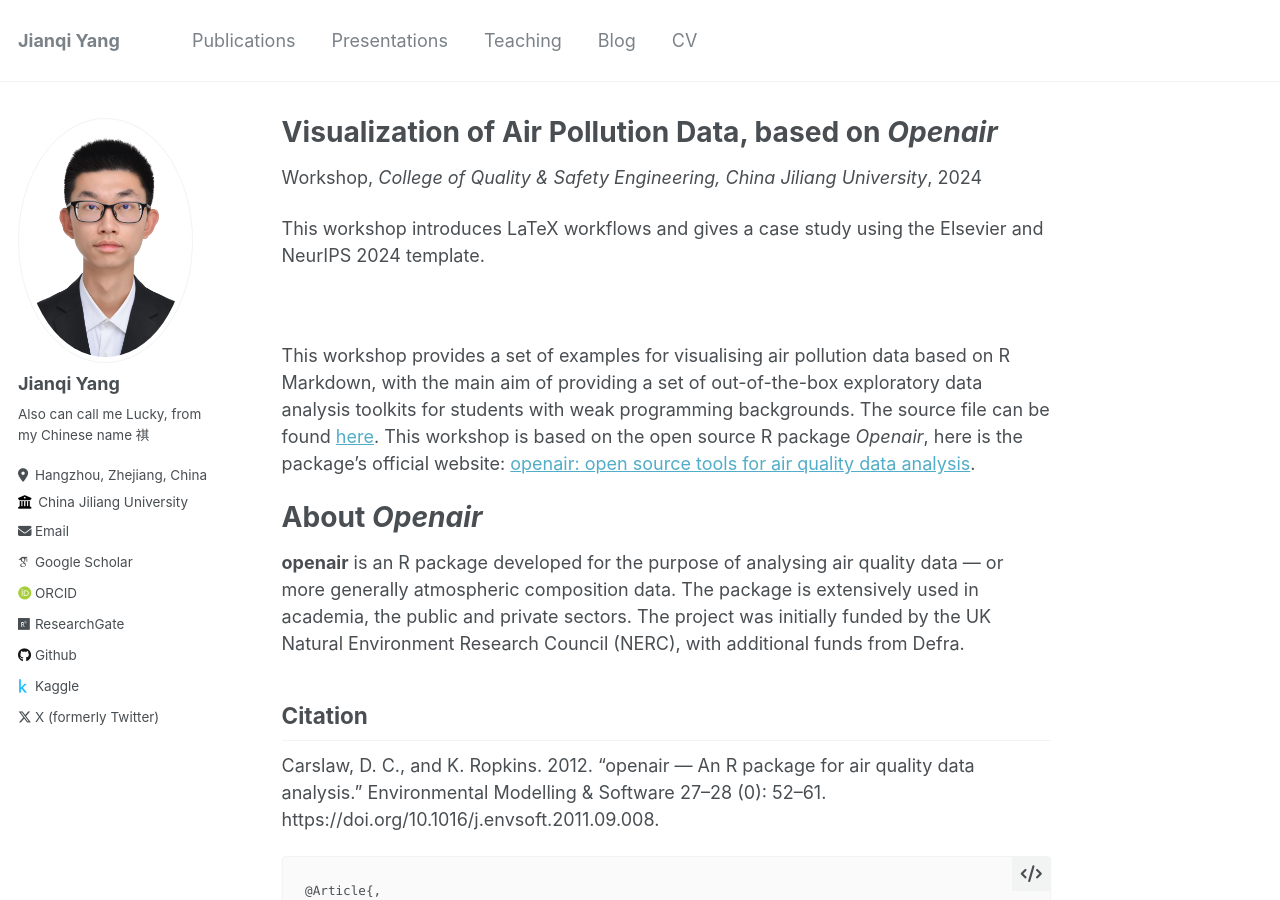
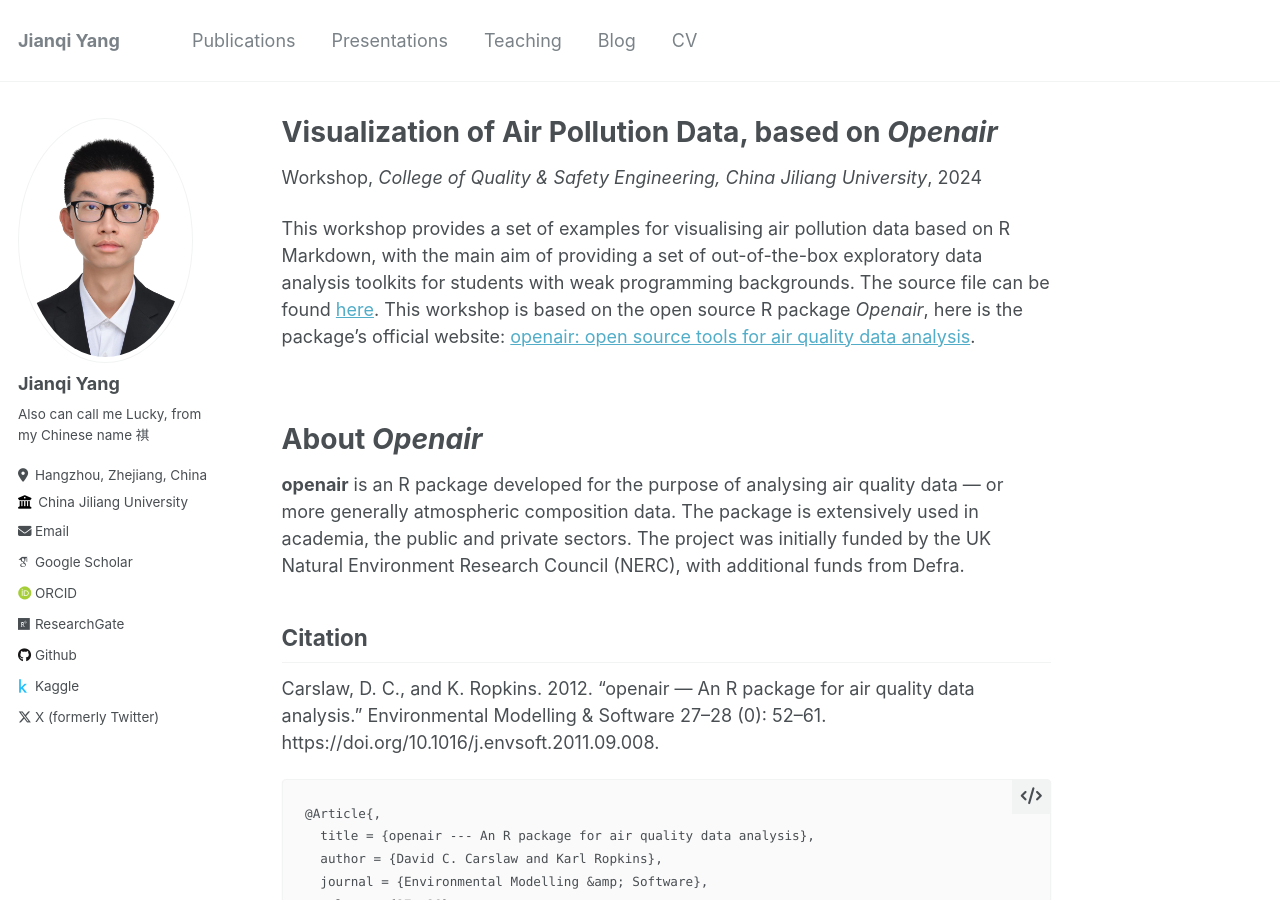
Before and after one commit to thinkswhat/thinkswhat.github.io, a Jekyll site: the page built from _teaching/Openair.md, in a window 1280 px wide and 900 px high. Built offline with Jekyll 4.4.1, drawn with Linux system fonts in a browser that asks for light colours; some web fonts are replaced.

Commit message:
Update Openair.md

```diff
--- a/_teaching/Openair.md
+++ b/_teaching/Openair.md
@@ -8,11 +8,9 @@ date: 2024-03-21
 location: "Hangzhou"
 ---
 
-This workshop introduces LaTeX workflows and gives a case study using the Elsevier and NeurIPS 2024 template.
+This workshop provides a set of examples for visualising air pollution data based on R Markdown, with the main aim of providing a set of out-of-the-box exploratory data analysis toolkits for students with weak programming backgrounds. The source file can be found [here](https://github.com/thinkswhat/thinkswhat.github.io/tree/main/Materials/Workshops/Openair). This workshop is based on the open source R package *Openair*, here is the package's official website: [openair: open source tools for air quality data analysis](https://davidcarslaw.github.io/openair).
 
 <br>
-
-This workshop provides a set of examples for visualising air pollution data based on R Markdown, with the main aim of providing a set of out-of-the-box exploratory data analysis toolkits for students with weak programming backgrounds. The source file can be found [here](https://github.com/thinkswhat/thinkswhat.github.io/tree/main/Materials/Workshops/Openair). This workshop is based on the open source R package *Openair*, here is the package's official website: [openair: open source tools for air quality data analysis](https://davidcarslaw.github.io/openair).
 
 About *Openair*
 ======
```
